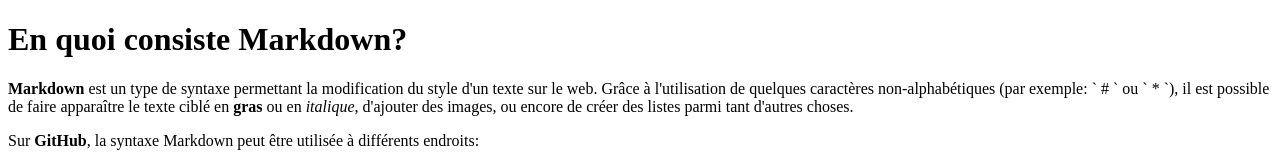
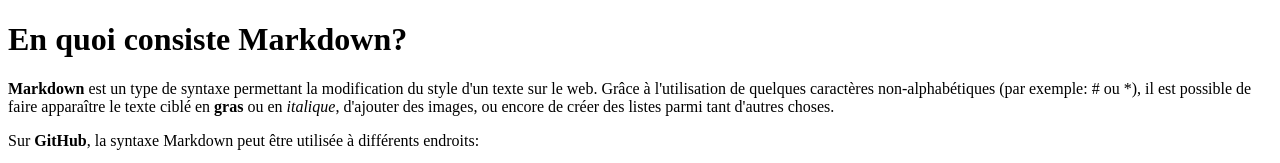
Before and after one commit to faking-it/Learning-Environment, a plain HTML site: page index.html in a window 1280 px wide. Shown: the top 163 px of the page. Drawn offline with Linux system fonts and the light colour scheme.

Commit message:
Modification du fichier html

```diff
--- a/index.html
+++ b/index.html
@@ -7,7 +7,7 @@
     <body>
         <h1>En quoi consiste Markdown?</h1>
         <div style="text-align: justify"></div>
-        <p><b>Markdown</b> est un type de syntaxe permettant la modification du style d'un texte sur le web. Grâce à l'utilisation de quelques caractères non-alphabétiques (par exemple: ` # ` ou ` * `), il est possible de faire apparaître le texte ciblé en <b>gras</b> ou en <em>italique</em>, d'ajouter des images, ou encore de créer des listes parmi tant d'autres choses.<br></p>
+        <p><b>Markdown</b> est un type de syntaxe permettant la modification du style d'un texte sur le web. Grâce à l'utilisation de quelques caractères non-alphabétiques (par exemple: <a>#</a> ou <a>*</a>), il est possible de faire apparaître le texte ciblé en <b>gras</b> ou en <em>italique</em>, d'ajouter des images, ou encore de créer des listes parmi tant d'autres choses.<br></p>
         <p>Sur <b>GitHub</b>, la syntaxe Markdown peut être utilisée à différents endroits:<br></p>
         <ul>
             <li>Les gists</li>
```
